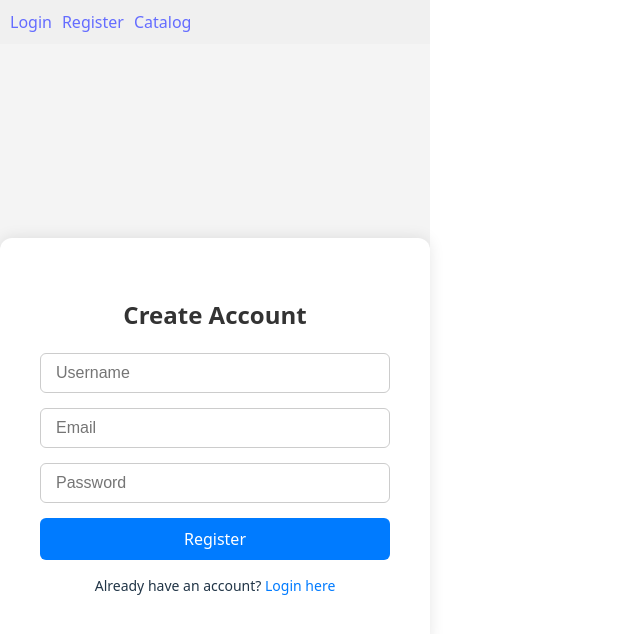
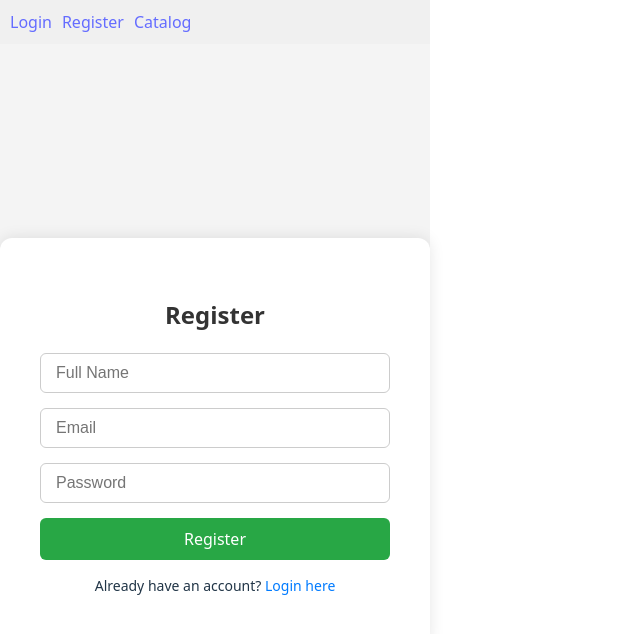
Before and after one commit to techwack/online-auction, a React (Vite) app: page /register in a window 1280 px wide. Shown: the top 634 px of the page, without its empty margins (0-640 px from the left). Built offline with nearby package versions, Linux system fonts and the light colour scheme.

Commit message:
soved register navigation

```diff
--- a/src/pages/Register.jsx
+++ b/src/pages/Register.jsx
@@ -3,7 +3,7 @@ import { useNavigate } from "react-router-dom";
 
 function Register() {
   const [formData, setFormData] = useState({
-    username: "",
+    name: "",
     email: "",
     password: "",
   });
@@ -16,37 +16,24 @@ function Register() {
 
   const handleSubmit = (e) => {
     e.preventDefault();
-    console.log("Registration Successful:", formData);
+    console.log("Registration data:", formData);
+
+    // Normally you'd send this data to your backend API here
+
+    // Redirect to Login page after "registration"
     navigate("/login");
   };
 
   return (
-    <div style={{
-      display: "flex",
-      justifyContent: "center",
-      alignItems: "center",
-      height: "100vh",
-      backgroundColor: "#f4f4f4",
-    }}>
-      <div style={{
-        backgroundColor: "white",
-        padding: "40px",
-        borderRadius: "12px",
-        boxShadow: "0 0 15px rgba(0,0,0,0.1)",
-        width: "350px",
-        textAlign: "center"
-      }}>
-        <h2 style={{ marginBottom: "20px", color: "#333" }}>Create Account</h2>
-        <form onSubmit={handleSubmit} style={{
-          display: "flex",
-          flexDirection: "column",
-          gap: "15px",
-        }}>
+    <div style={wrapperStyle}>
+      <div style={cardStyle}>
+        <h2 style={titleStyle}>Register</h2>
+        <form onSubmit={handleSubmit} style={formStyle}>
           <input
             type="text"
-            name="username"
-            placeholder="Username"
-            value={formData.username}
+            name="name"
+            placeholder="Full Name"
+            value={formData.name}
             onChange={handleChange}
             required
             style={inputStyle}
@@ -69,9 +56,7 @@ function Register() {
             required
             style={inputStyle}
           />
-          <button type="submit" style={buttonStyle}>
-            Register
-          </button>
+          <button type="submit" style={buttonStyle}>Register</button>
         </form>
         <p style={{ marginTop: "15px", fontSize: "14px" }}>
           Already have an account?{" "}
@@ -87,6 +72,29 @@ function Register() {
   );
 }
 
+const wrapperStyle = {
+  display: "flex",
+  justifyContent: "center",
+  alignItems: "center",
+  height: "100vh",
+  backgroundColor: "#f4f4f4",
+};
+
+const cardStyle = {
+  backgroundColor: "white",
+  padding: "40px",
+  borderRadius: "12px",
+  boxShadow: "0 0 15px rgba(0,0,0,0.1)",
+  width: "350px",
+  textAlign: "center",
+};
+
+const formStyle = {
+  display: "flex",
+  flexDirection: "column",
+  gap: "15px",
+};
+
 const inputStyle = {
   padding: "10px 15px",
   borderRadius: "6px",
@@ -98,10 +106,15 @@ const buttonStyle = {
   padding: "10px 15px",
   borderRadius: "6px",
   border: "none",
-  backgroundColor: "#007BFF",
+  backgroundColor: "#28a745",
   color: "white",
   fontSize: "16px",
   cursor: "pointer",
 };
 
+const titleStyle = {
+  marginBottom: "20px",
+  color: "#333",
+};
+
 export default Register;
```
